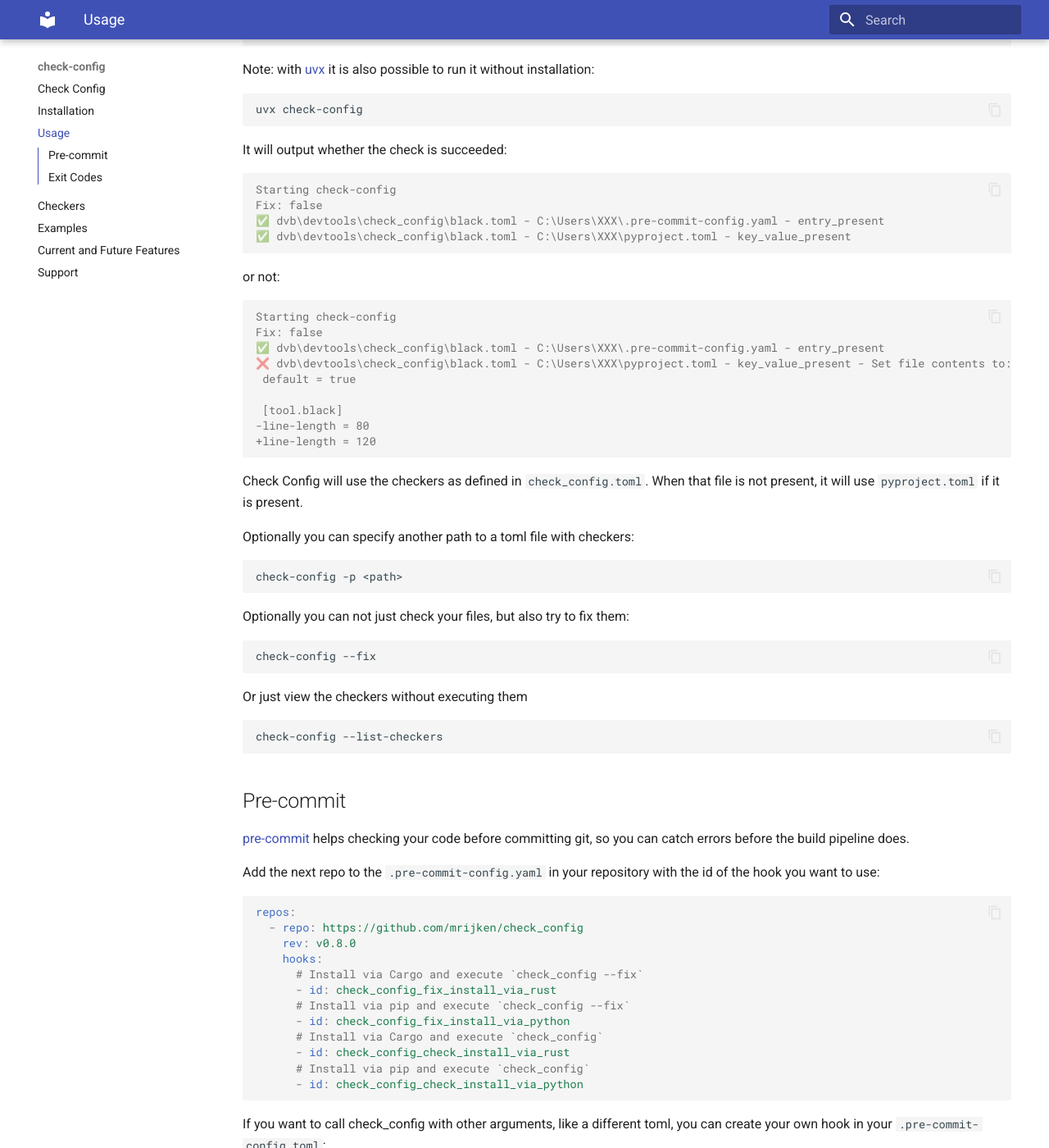
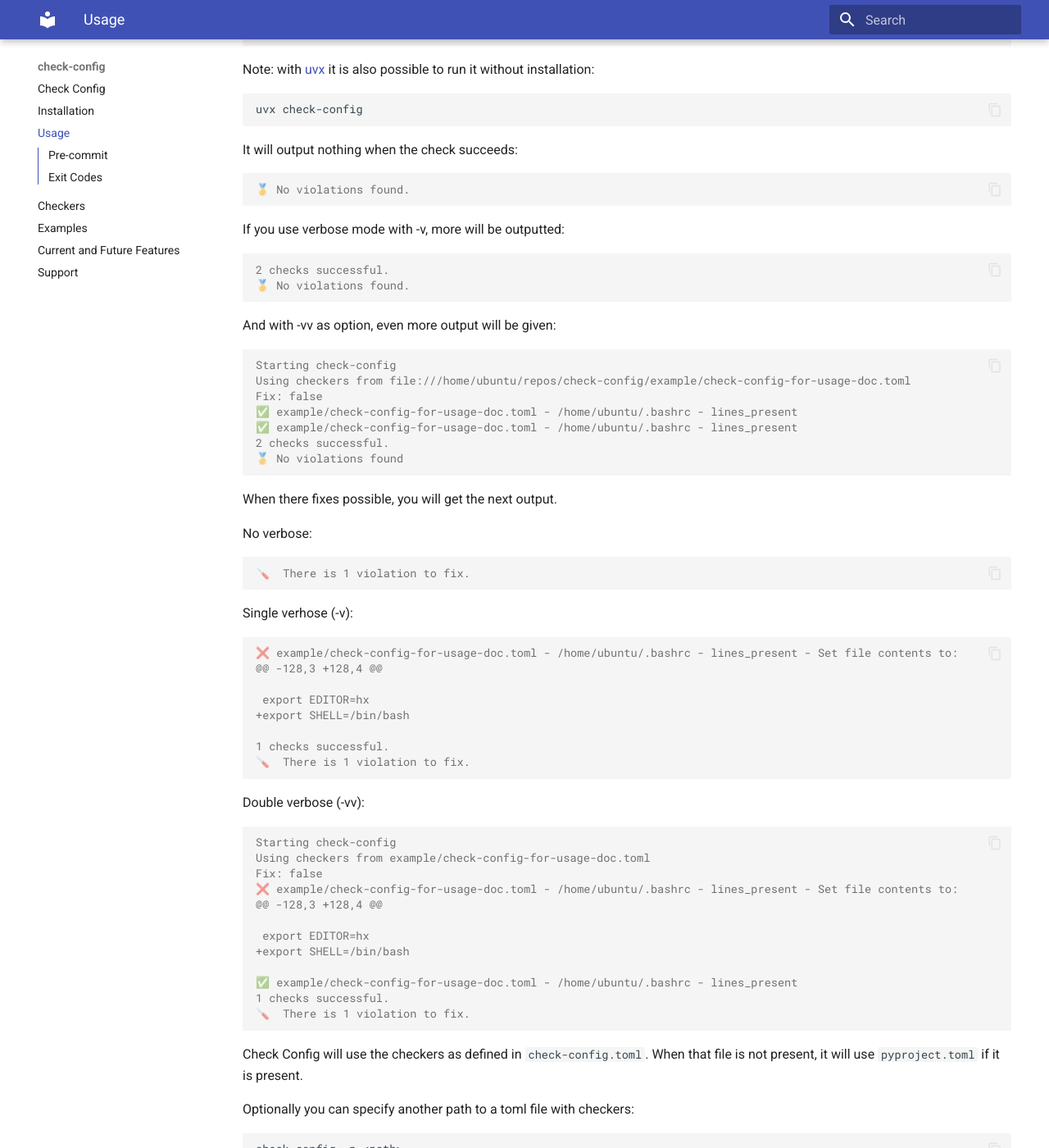
Before and after one commit to mrijken/check-config, an MkDocs documentation site: the page built from docs/usage.md, in a window 1280 px wide and 1400 px high, scrolled down 205 px. Shown: the whole window at 82% size. Built offline with MkDocs 1.6.1 and Material for MkDocs 9.7.7, drawn with Linux system fonts in a browser that asks for light colours; some of the changed text lies outside the part shown.

Commit message:
fix command name

````diff
--- a/Cargo.toml
+++ b/Cargo.toml
@@ -1,6 +1,6 @@
 [package]
 name = "check-config"
-version = "0.8.0"
+version = "0.8.1"
 edition = "2021"
 license = "MIT"
 homepage = "https://pypi.org/project/check-config/"
@@ -15,7 +15,7 @@ exclude = [".github/*", "videos/*"]
 
 # See more keys and their definitions at https://doc.rust-lang.org/cargo/reference/manifest.html
 [[bin]]
-name = "check_config"
+name = "check-config"
 
 [dependencies]
 toml = { version = "0.9.5", features = [] }
@@ -38,6 +38,7 @@ openssl = { version = "0.10.73", features = ["vendored"] }
 dir-diff = "0.3.3"
 dircpy = "0.3.19"
 test-log = "0.2.18"
+dirs = "6.0.0"
 
 [profile.release]
 panic = "abort"
--- a/docs/usage.md
+++ b/docs/usage.md
@@ -12,30 +12,70 @@ Note: with [uvx](https://docs.astral.sh/uv/guides/tools/) it is also possible to
 uvx check-config
 ```
 
-It will output whether the check is succeeded:
+It will output nothing when the check succeeds:
+
+```console
+🥇 No violations found.
+```
+
+If you use verbose mode with -v, more will be outputted:
+
+```console
+2 checks successful.
+🥇 No violations found.
+```
+
+And with -vv as option, even more output will be given:
 
 ```console
 Starting check-config
+Using checkers from file:///home/ubuntu/repos/check-config/example/check-config-for-usage-doc.toml
 Fix: false
-✅ dvb\devtools\check_config\black.toml - C:\Users\XXX\.pre-commit-config.yaml - entry_present
-✅ dvb\devtools\check_config\black.toml - C:\Users\XXX\pyproject.toml - key_value_present
+✅ example/check-config-for-usage-doc.toml - /home/ubuntu/.bashrc - lines_present
+✅ example/check-config-for-usage-doc.toml - /home/ubuntu/.bashrc - lines_present
+2 checks successful.
+🥇 No violations found
 ```
 
-or not:
+When there fixes possible, you will get the next output.
+
+No verbose:
+
+```console
+🪛  There is 1 violation to fix.
+```
+
+Single verhose (-v):
+
+```console
+❌ example/check-config-for-usage-doc.toml - /home/ubuntu/.bashrc - lines_present - Set file contents to:
+@@ -128,3 +128,4 @@
+
+ export EDITOR=hx
++export SHELL=/bin/bash
+
+1 checks successful.
+🪛  There is 1 violation to fix.
+```
+
+Double verbose (-vv):
 
 ```console
 Starting check-config
+Using checkers from example/check-config-for-usage-doc.toml
 Fix: false
-✅ dvb\devtools\check_config\black.toml - C:\Users\XXX\.pre-commit-config.yaml - entry_present
-❌ dvb\devtools\check_config\black.toml - C:\Users\XXX\pyproject.toml - key_value_present - Set file contents to: @@ -70,7 +70,7 @@
- default = true
+❌ example/check-config-for-usage-doc.toml - /home/ubuntu/.bashrc - lines_present - Set file contents to:
+@@ -128,3 +128,4 @@
 
- [tool.black]
--line-length = 80
-+line-length = 120
+ export EDITOR=hx
++export SHELL=/bin/bash
+
+✅ example/check-config-for-usage-doc.toml - /home/ubuntu/.bashrc - lines_present
+1 checks successful.
+🪛  There is 1 violation to fix.
 ```
 
-Check Config will use the checkers as defined in `check_config.toml`. When that file is not present,
+Check Config will use the checkers as defined in `check-config.toml`. When that file is not present,
 it will use `pyproject.toml` if it is present.
 
 Optionally you can specify another path to a toml file with checkers:
@@ -66,20 +106,20 @@ you want to use:
 
 ```yaml
 repos:
-  - repo: https://github.com/mrijken/check_config
-    rev: v0.8.0
+  - repo: https://github.com/mrijken/check-config
+    rev: v0.8.1
     hooks:
-      # Install via Cargo and execute `check_config --fix`
+      # Install via Cargo and execute `check-config --fix`
       - id: check_config_fix_install_via_rust
-      # Install via pip and execute `check_config --fix`
+      # Install via pip and execute `check-config --fix`
       - id: check_config_fix_install_via_python
-      # Install via Cargo and execute `check_config`
+      # Install via Cargo and execute `check-config`
       - id: check_config_check_install_via_rust
-      # Install via pip and execute `check_config`
+      # Install via pip and execute `check-config`
       - id: check_config_check_install_via_python
 ```
 
-If you want to call check_config with other arguments, like a different toml, you can create your own hook
+If you want to call check-config with other arguments, like a different toml, you can create your own hook
 in your `.pre-commit-config.toml`:
 
 ```yaml
@@ -88,7 +128,7 @@ in your `.pre-commit-config.toml`:
     - id: check_config_fix_install_via_rust
       name: check configuration files based on check_config.toml and try to fix them
       language: rust
-      entry: check_config --fix -p check.toml -vv
+      entry: check-config --fix -p check.toml -vv
       pass_filenames: false
       always_run: true
 ```
--- a/pyproject.toml
+++ b/pyproject.toml
@@ -4,8 +4,8 @@ requires = ["maturin>=1.0,<2.0"]
 build-backend = "maturin"
 
 [project]
-name = "check_config"
-version = "0.8.0"
+name = "check-config"
+version = "0.8.1"
 description = "Check configuration files."
 authors = [{ name = "Marc Rijken", email = "marc@rijken.org" }]
 maintainers = [{ name = "Marc Rijken", email = "marc@rijken.org" }]
@@ -39,7 +39,7 @@ documentation = "https://check-config.readthedocs.io"
 bindings = "bin"
 profile = "release"
 manifest-path = "Cargo.toml"
-module-name = "check_config"
+module-name = "check-config"
 strip = true
 
 [tool.ruff]
````
Also changed, not shown: .pre-commit-hook.yaml (+4 -4 lines), CHANGES.md (+5 -0 lines), 8 other files.
